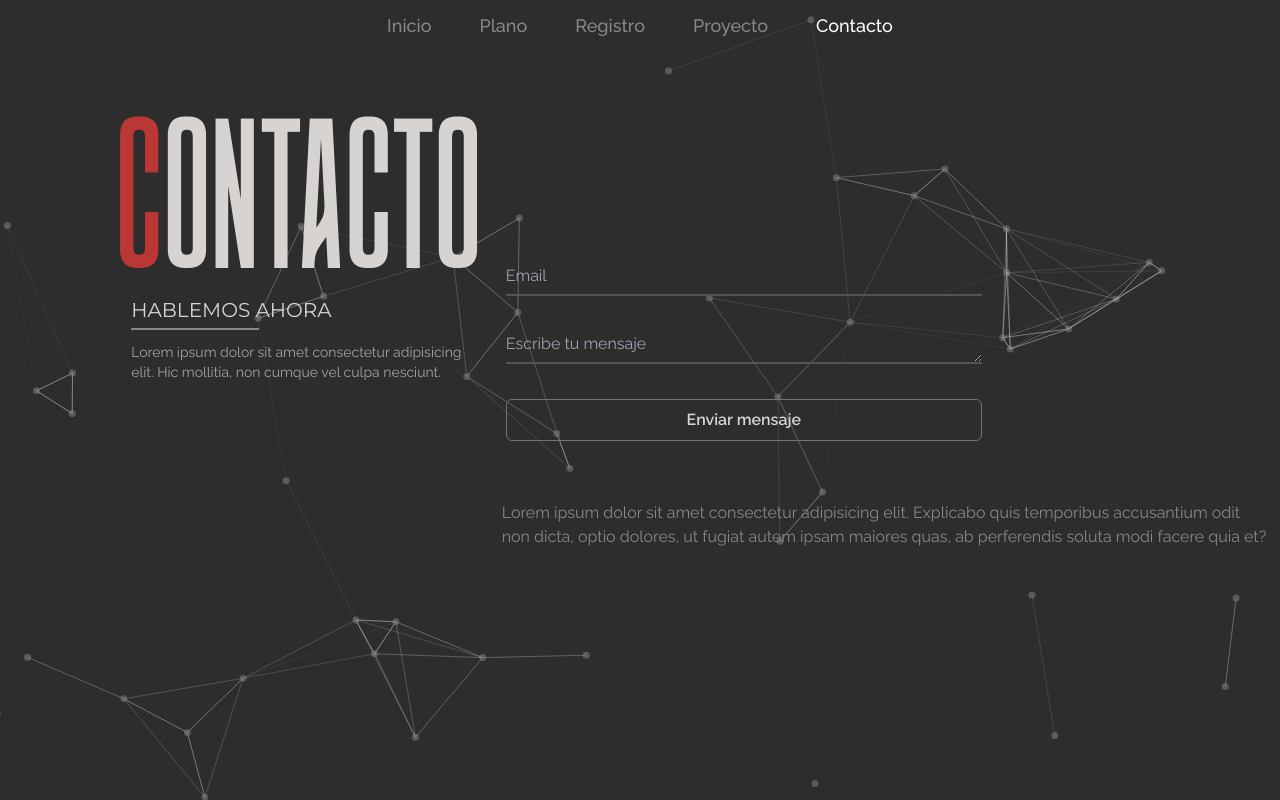
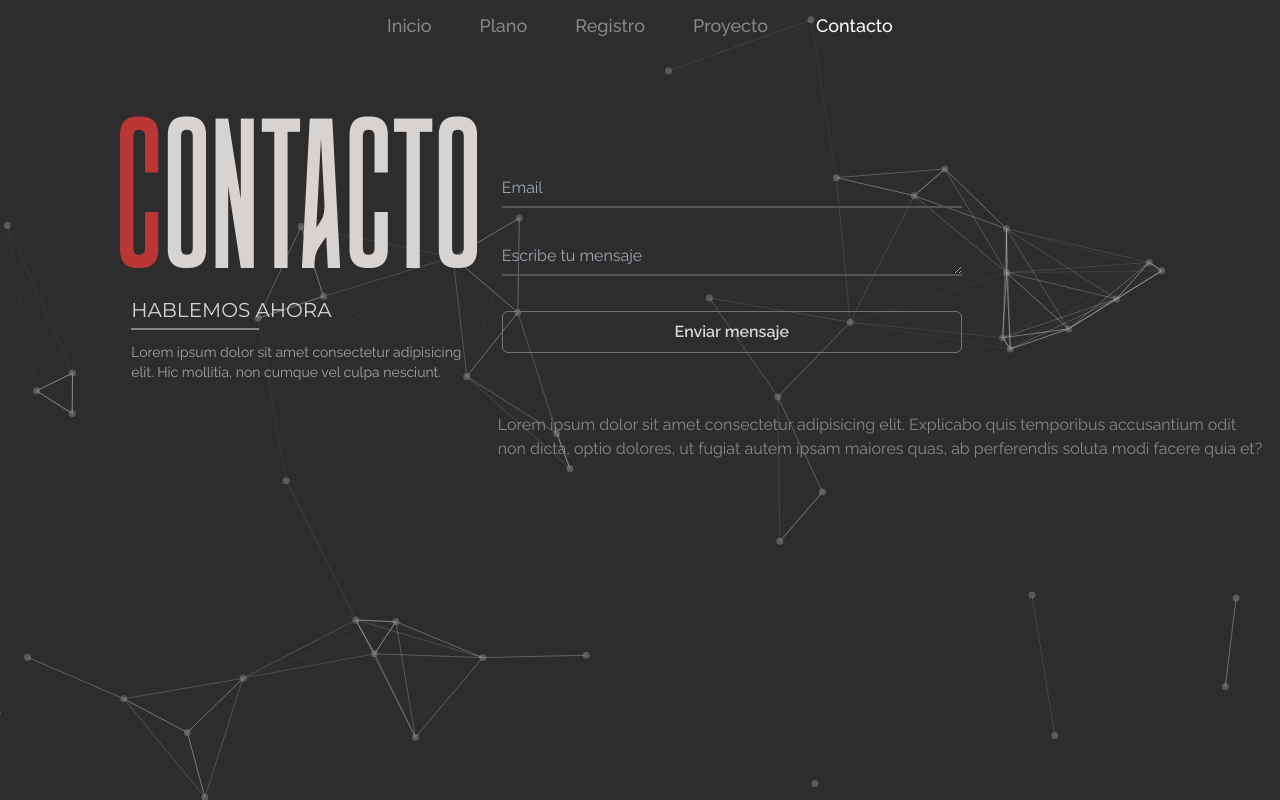
Before and after one commit to Najdorf12/gallery-app, a React (Vite) app: page /contacto in a window 1280 px wide. Built offline with nearby package versions, Linux system fonts and the light colour scheme.

Commit message:
add styles

```diff
--- a/src/pages/Contact.jsx
+++ b/src/pages/Contact.jsx
@@ -59,10 +59,10 @@ const Contact = () => {
           </div>
         </article>
 
-        <section className="w-full flex flex-col justify-center items-center mt-16 pl-3 font-text2 relative z-50 lg:items-start  lg:mt-28 xl:mt-40 2xl:mt-56">
+        <section className="w-full flex flex-col justify-center items-center mt-5  font-text2 relative z-50 lg:items-start  lg:mt-6 xl:mt-7 2xl:mt-8">
           <div
             style={{ animation: "slideInFromLeft 1s ease-out" }}
-            className="w-full relative   rounded-md  overflow-hidden flex flex-col   px-3  max-w-[500px]  "
+            className="w-full relative   rounded-md  overflow-hidden flex flex-col   px-5  max-w-[500px]  "
           >
             <form
               onSubmit={handleSubmit(onSubmit)}
@@ -114,7 +114,7 @@ const Contact = () => {
           </div>
           <div
             id="text-reveal2"
-            className="relative z-50 text-grayCustom font-text text-balance mt-5 text-sm px-2   lg:text-base lg:mt-7 2xl:text-lg"
+            className="relative z-50 text-grayCustom font-text text-balance mt-5 text-sm px-4   lg:text-base lg:mt-7 2xl:text-lg"
           >
             Lorem ipsum dolor sit amet consectetur adipisicing elit. Explicabo
             quis temporibus accusantium odit non dicta, optio dolores, ut fugiat
```
